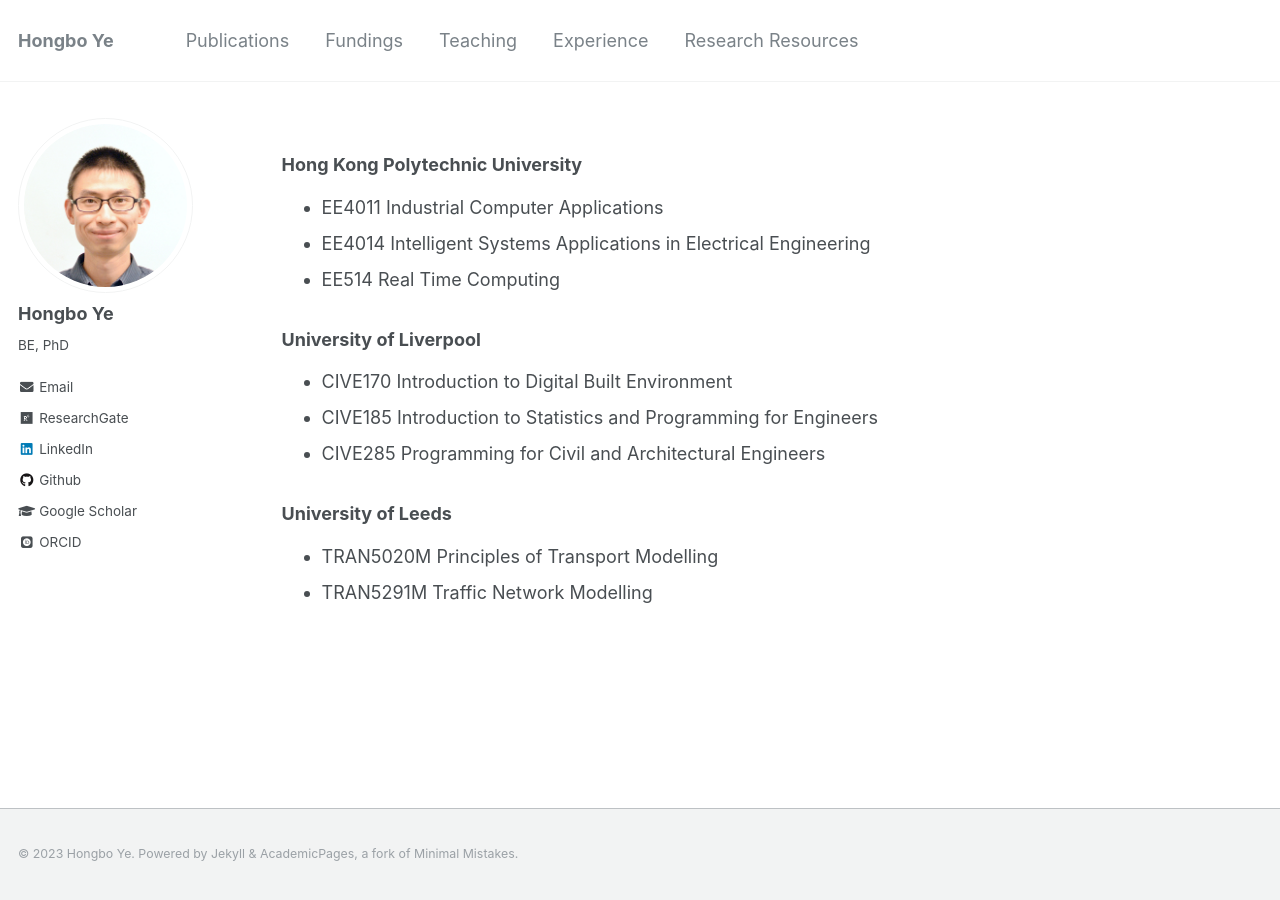
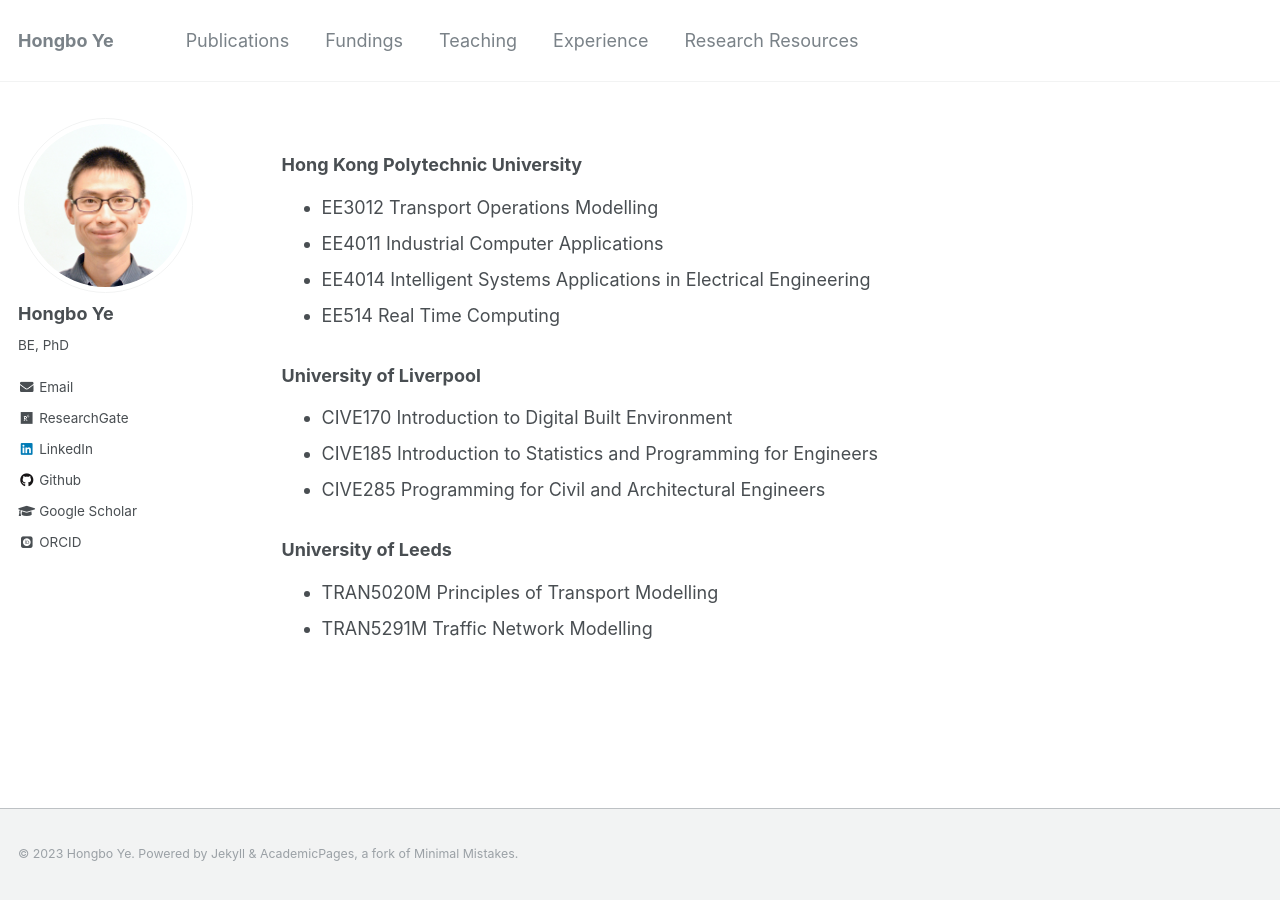
Before and after one commit to hb-ye/hb-ye.github.io, a Jekyll site: the page built from _pages/teaching.md, in a window 1280 px wide. Built offline with Jekyll 4.4.1, drawn with Linux system fonts in a browser that asks for light colours; some web fonts are replaced.

Commit message:
Update teaching.md

```diff
--- a/_pages/teaching.md
+++ b/_pages/teaching.md
@@ -14,6 +14,7 @@ author_profile: true
 
 ### Hong Kong Polytechnic University
 
+- EE3012 Transport Operations Modelling
 - EE4011 Industrial Computer Applications
 - EE4014 Intelligent Systems Applications in Electrical Engineering
 - EE514  Real Time Computing
```
